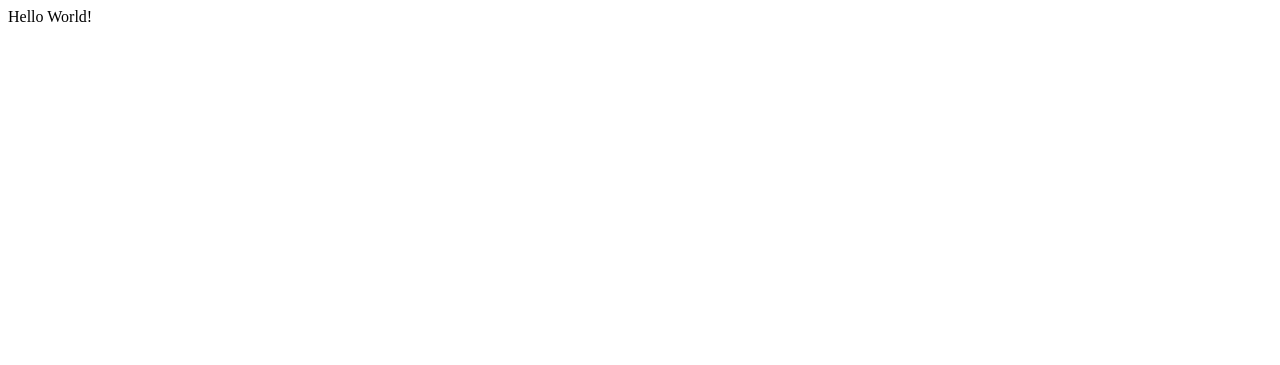
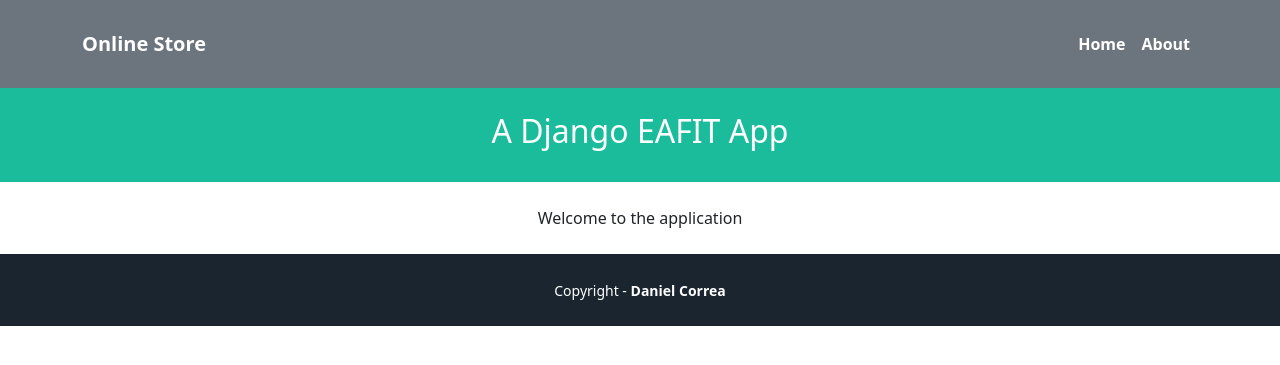
Before and after one commit to SamuelRivero50/DjangoTutorials, a Django app: page / in a window 1280 px wide. Before the commit the part shown is almost empty. Shown: the top 365 px of the page. Run offline with Django 5.2, Linux system fonts and the light colour scheme.

Commit message:
Solucion de errores en el tutorial, como llamada a la función en vez de a la clase de homepage

```diff
--- a/pages/templates/pages/home.html
+++ b/pages/templates/pages/home.html
@@ -1,6 +1,6 @@
-@extends('layouts.app')
 {% extends 'pages/base.html' %}
-{% block title %}'Home Page - Online Store'{% endblock %}
+{% block title %}Home Page - Online Store{% endblock %}
+{% block header_title %}A Django EAFIT App{% endblock %}
 {% block content %}
 <div class="text-center">
  Welcome to the application
--- a/pages/urls.py
+++ b/pages/urls.py
@@ -1,6 +1,4 @@
 from django.urls import path
-from .views import homePageView
+from .views import HomePageView
 
-
-urlpatterns = [path("", homePageView, name='home')
-]
+urlpatterns = [path("", HomePageView.as_view(), name='home')]
--- a/pages/views.py
+++ b/pages/views.py
@@ -1,6 +1,9 @@
 from django.shortcuts import render
 from django.http import HttpResponse
+from django.views.generic import TemplateView
 
 # Create your views here.
 def homePageView(request):
     return HttpResponse('Hello World!')
+class HomePageView(TemplateView):
+    template_name = 'pages/home.html'
```
Also changed, not shown: db.sqlite3.
